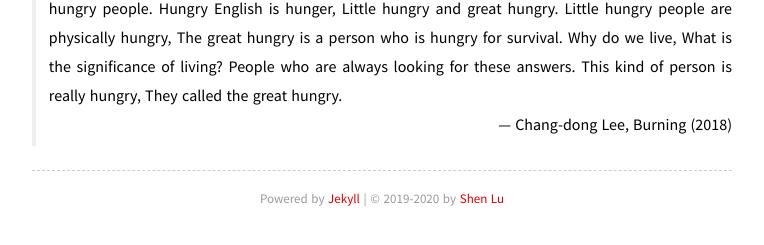
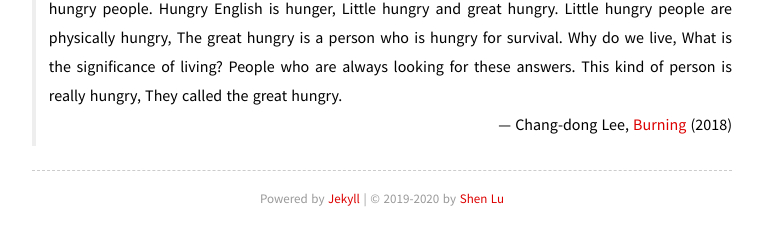
Before and after one commit to shenlu89/shenlu.me, a Jekyll site: the page built from index.md, in a window 1280 px wide. Shown: the part 476-721 px from the top of the page, without its empty margins (258-1022 px from the left). Built offline with Jekyll 4.4.1, drawn with Linux system fonts in a browser that asks for light colours; nearby versions of some CDN libraries; a style sheet for code colours, icons or effects is not loaded; some of the changed lines change nothing that is shown.

Commit message:
modify the introduction on home page

```diff
--- a/index.md
+++ b/index.md
@@ -10,4 +10,4 @@ After graduation, I tried several major-related jobs and spend around 3 years in
 Now my new interests is web development, data visualization and discrete mathematics. By the way, I still have the plan to further my education in the US. Unfortunately, My undergraduate GPA is very low (2.12/4.0) and it's hard to apply for a good graduate school. So I need work hard to achieve this goal right now. Moreover, thanks to all the people who helped me before.
 
 >Do you know Bushmen in the Kalahari Desert, Africa It is said that Bushmen have two types of hungry people. Hungry English is hunger, Little hungry and great hungry. Little hungry people are physically hungry, The great hungry is a person who is hungry for survival. Why do we live, What is the significance of living? People who are always looking for these answers. This kind of person is really hungry, They called the great hungry.
-<span style="text-align: right; width:100%; display: block;">—  Chang-dong Lee, Burning (2018)</span>
+<span style="text-align: right; width:100%; display: block;">—  Chang-dong Lee, [Burning](https://www.imdb.com/title/tt7282468/?ref_=rvi_tt){:target="_blank"} (2018)</span>
```
